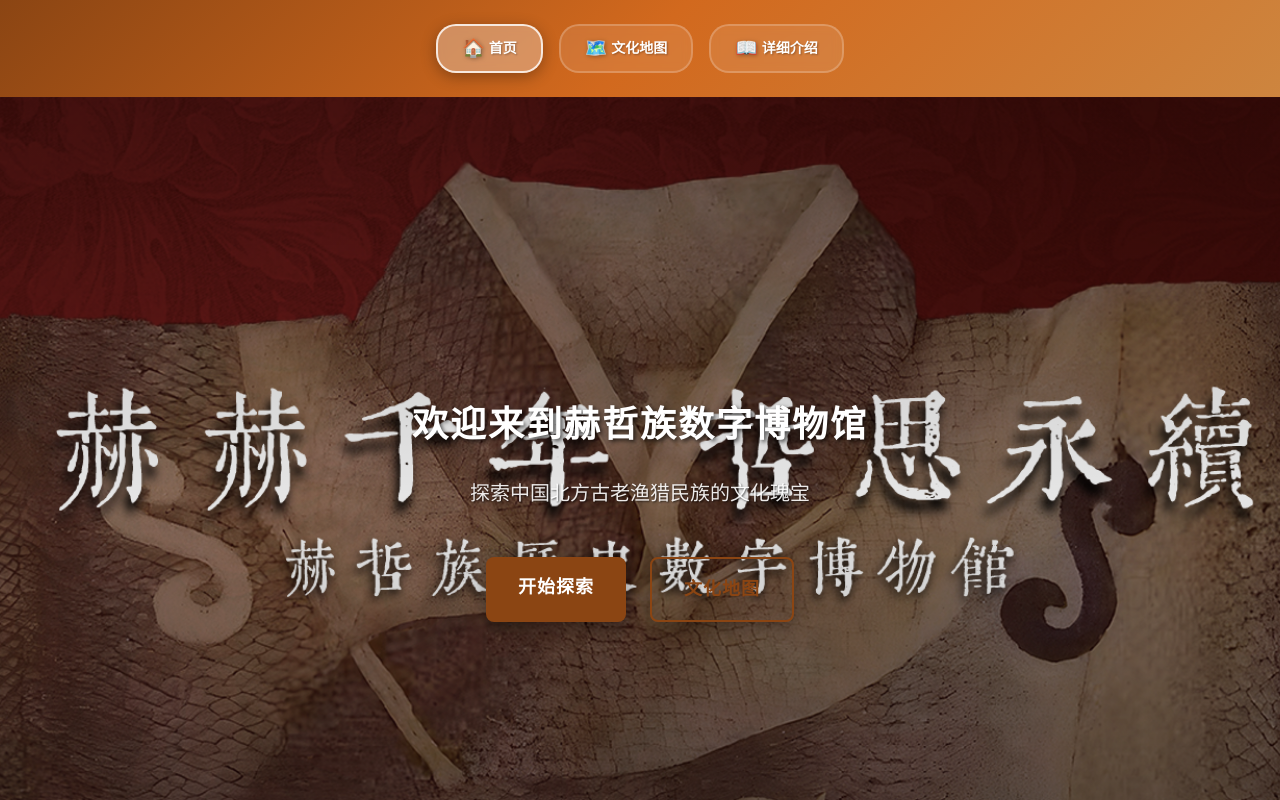
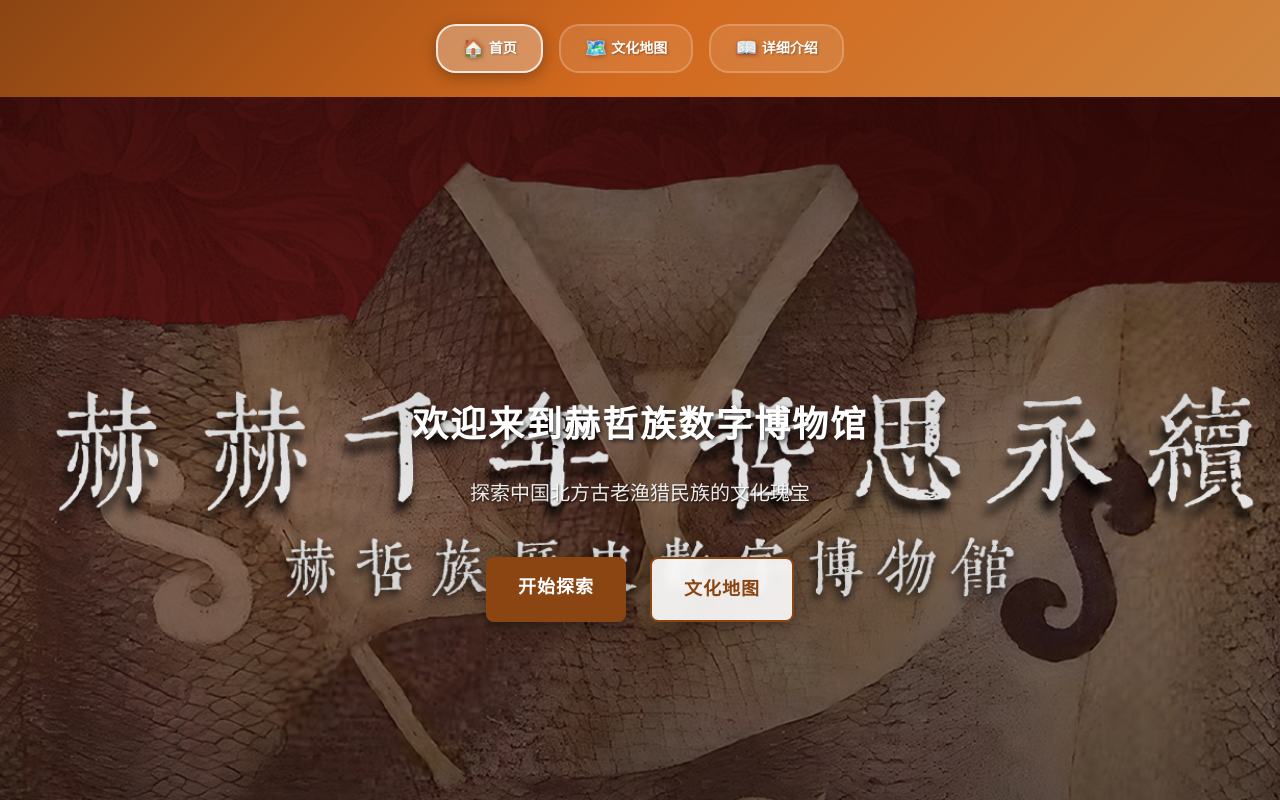
Before and after one commit to HeZheMuseum/HeZheMuseum, a Vue app: page / in a window 1280 px wide. Shown: the top 800 px of the page. Built offline with nearby package versions, Linux system fonts and the light colour scheme; a small style sheet from the web is missing.

Commit message:
style(按钮): 优化轮廓按钮的视觉效果
- 添加半透明背景和模糊效果提升质感
- 增加悬停状态阴影增强交互反馈

```diff
--- a/src/style.css
+++ b/src/style.css
@@ -212,14 +212,17 @@ body::before {
 }
 
 .btn-outline {
-    background: transparent;
+    background: rgba(255, 255, 255, 0.9);
     color: var(--primary-color);
     border: 2px solid var(--primary-color);
+    backdrop-filter: blur(5px);
+    box-shadow: 0 2px 8px rgba(0, 0, 0, 0.2);
 }
 
 .btn-outline:hover {
     background: var(--primary-color);
     color: white;
+    box-shadow: 0 4px 12px var(--shadow-color);
 }
 
 /* 动画效果 */
```
